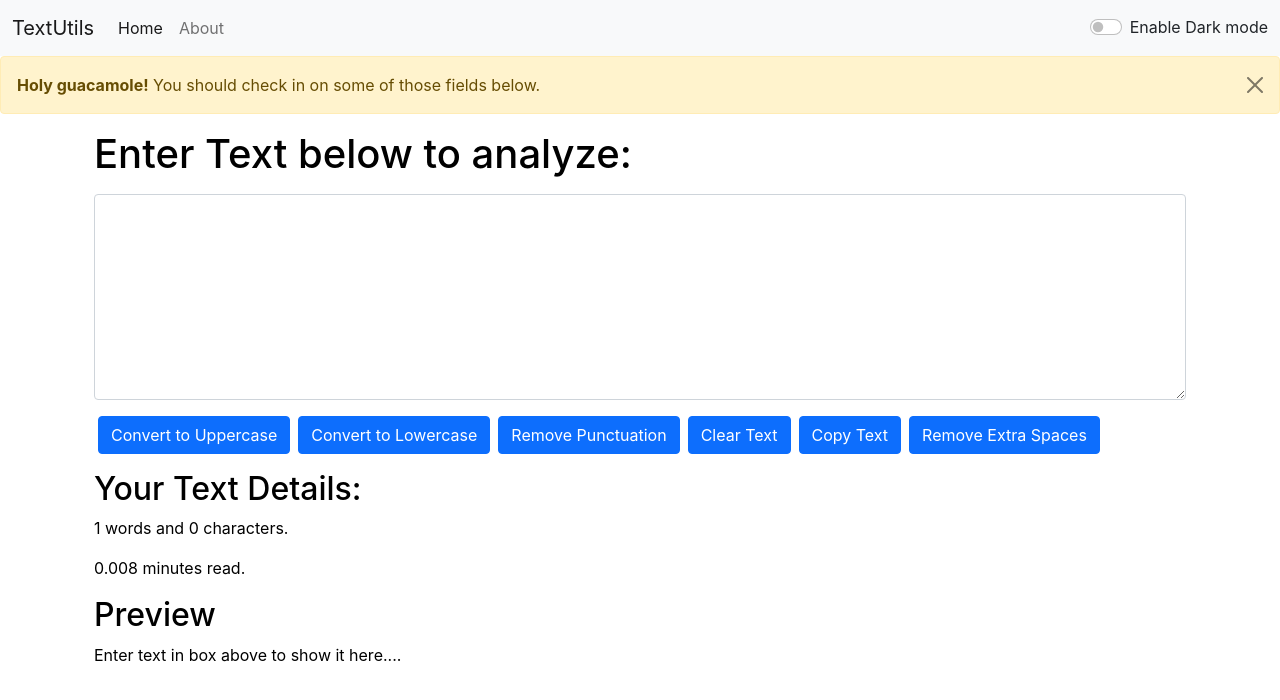
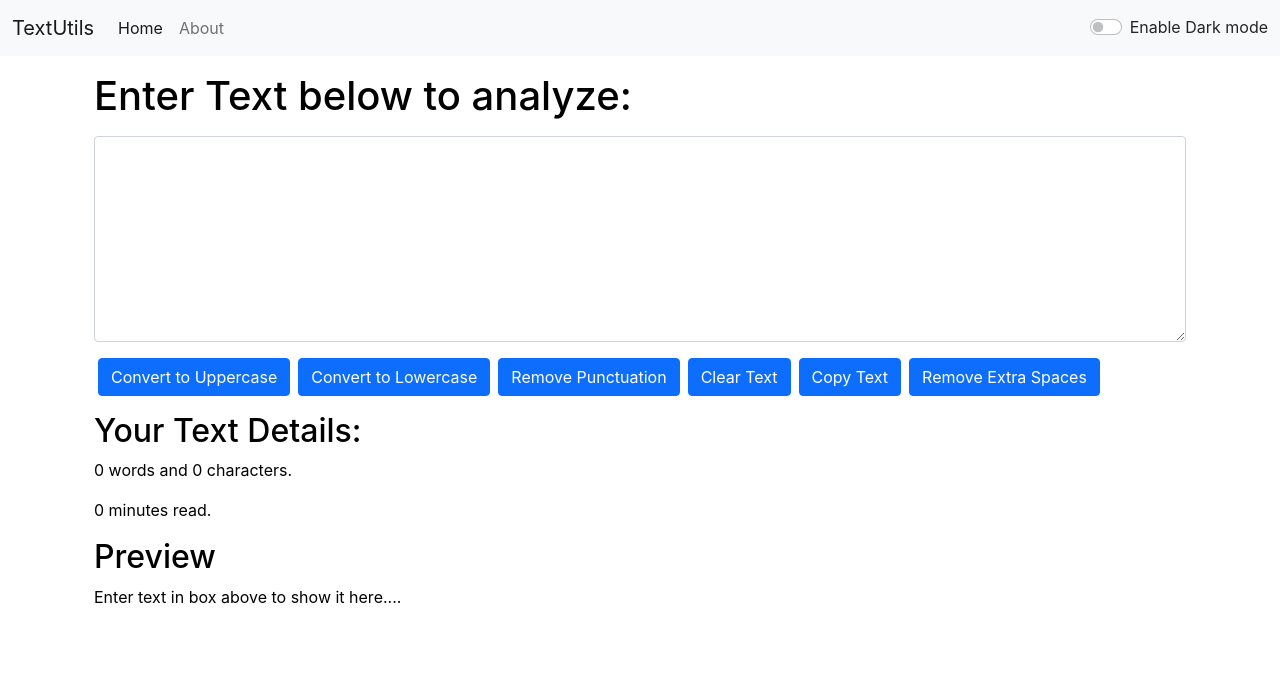
Before and after one commit to hardikbachhan/TextUtils, a React (Create React App) app: page / in a window 1280 px wide. Shown: the top 700 px of the page. Built offline with nearby package versions, Linux system fonts and the light colour scheme.

Commit message:
add alert bar and fix word count

```diff
--- a/src/App.js
+++ b/src/App.js
@@ -14,13 +14,27 @@ function App() {
 
   const [mode, setMode] = useState("light");
 
+  const [alert, setAlert] = useState(null);      // Alert is an object.
+
+  const showAlert = (message, type) => {
+    setAlert({
+      message: message,
+      type: type
+    });
+    setTimeout(() => {
+      setAlert(null);
+    }, 1500);
+  };
+
   const toggleMode = () => {
     if (mode === "light"){
       setMode("dark");
       document.body.style.backgroundColor = "#031a3c";
+      showAlert("Dark mode enabled", "success");
     }else{
       setMode("light");
       document.body.style.backgroundColor = "white";
+      showAlert("Light mode enabled", "success");
     }
   };
 
@@ -29,7 +43,7 @@ function App() {
       <Navbar title="TextUtils" mode={mode} toggleMode={toggleMode}/>
       <Alert alert={alert} />
       <div className="container my-3">
-        <TextForm heading="Enter Text below to analyze: " mode={mode} />
+        <TextForm heading="Enter Text below to analyze: " mode={mode} showAlert={showAlert}/>
         {/* <About /> */}
       </div>
     </>
--- a/src/components/Alert.js
+++ b/src/components/Alert.js
@@ -1,20 +1,25 @@
 import React from "react";
 
-function Alert() {
+function Alert(props) {
+
+    const capitalize = (message) => {
+        const lower = message.toLowerCase();
+        return lower.charAt(0).toUpperCase() + lower.slice(1);
+    };
+
   return (
-    <div
-      className="alert alert-warning alert-dismissible fade show"
+    props.alert && (<div
+      className={`alert alert-${props.alert.type} alert-dismissible fade show`}
       role="alert"
     >
-      <strong>Holy guacamole!</strong> You should check in on some of those
-      fields below.
-      <button
+      {capitalize(props.alert.type)}: <strong>{props.alert.message}</strong>
+      {/* <button
         type="button"
         className="btn-close"
         data-bs-dismiss="alert"
         aria-label="Close"
-      ></button>
-    </div>
+      ></button> */}
+    </div>)
   );
 }
 
--- a/src/components/TextForm.js
+++ b/src/components/TextForm.js
@@ -10,22 +10,26 @@ export default function TextForm(props) {
     // setText("You have clicked on onUpClicked.")
     let newText = text.toUpperCase();
     setText(newText);
+    props.showAlert("Converted to Uppercase!", "success");
   };
 
   const onLoClick = () => {
     let newText = text.toLowerCase();
     setText(newText);
+    props.showAlert("Converted to Lowercase!", "success");
   };
 
   const onPunctuationClick = () => {
     const regex = /[!"#$%&'()*+,-./:;<=>?@[\]^_`{|}~]/g;
     const result = text.replace(regex, "");
     setText(result);
+    props.showAlert("Puntuations removed!", "success");
   };
 
   const onClearClick = () => {
     let newText = "";
     setText(newText);
+    props.showAlert("Text cleared!", "success");
   };
 
   const onUpChange = (event) => {
@@ -38,11 +42,24 @@ export default function TextForm(props) {
     let text = document.getElementById("myBox");
     text.select();
     navigator.clipboard.writeText(text.value);
+    props.showAlert("Copied to Clipboard!", "success");
   };
 
   const handleExtraSpaces = () => {
     const newText = text.split(/[ ]+/);
     setText(newText.join(" "));
+    props.showAlert("Extra Spaces removed!", "success");
+  };
+
+  const textWordCount = () => {
+    let wordArr = text.split(" ");
+    wordArr = wordArr.filter(word => {
+      if (word !== ""){
+        return word
+      }
+    });
+    // console.log(wordArr);
+    return wordArr.length;
   };
 
   return (
@@ -93,9 +110,9 @@ export default function TextForm(props) {
       >
         <h2>Your Text Details: </h2>
         <p>
-          {text.split(" ").length} words and {text.length} characters.
+          {textWordCount()} words and {text.length} characters.
         </p>
-        <p>{0.008 * text.split(" ").length} minutes read.</p>
+        <p>{0.008 * textWordCount()} minutes read.</p>
         <h2>Preview</h2>
         <p>{text.length>0?text:"Enter text in box above to show it here...."}</p>
       </div>
```
